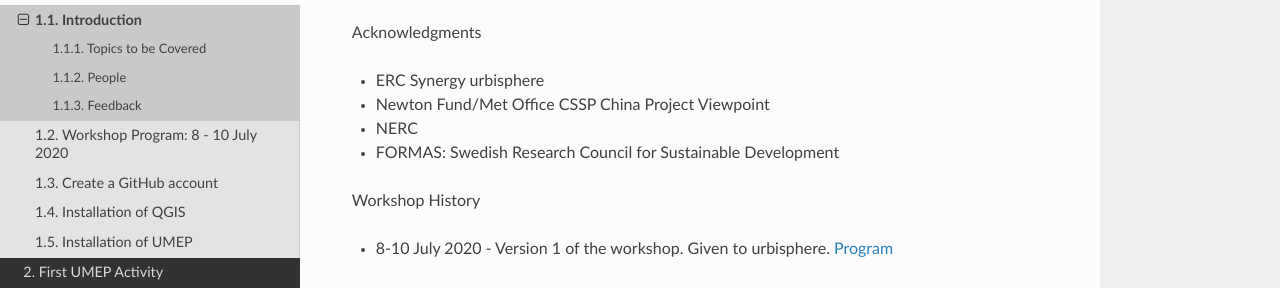
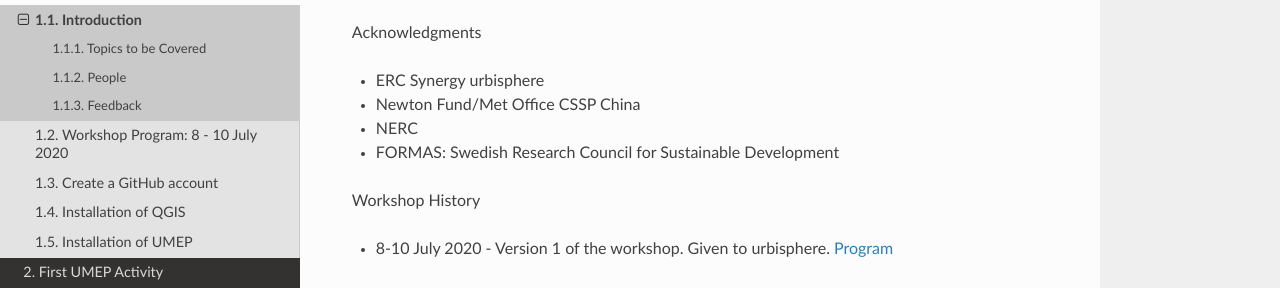
Before and after one commit to Urban-Meteorology-Reading/UMEP-Workshop, a Sphinx documentation site: the page built from source/Prepare/Intro1.rst, in a window 1280 px wide and 900 px high, scrolled down 1768 px. Shown: the part 163-451 px from the top of the window. Built offline with Sphinx 7.4.7 and the Read the Docs theme 2.0.0, drawn with Linux system fonts in a browser that asks for light colours.

Commit message:
Update Intro1.rst

```diff
--- a/source/Prepare/Intro1.rst
+++ b/source/Prepare/Intro1.rst
@@ -67,7 +67,7 @@
 Acknowledgments
 
 - ERC Synergy urbisphere
-- Newton Fund/Met Office CSSP China Project Viewpoint
+- Newton Fund/Met Office CSSP China
 - NERC
 - FORMAS: Swedish Research Council for Sustainable Development
 
```
